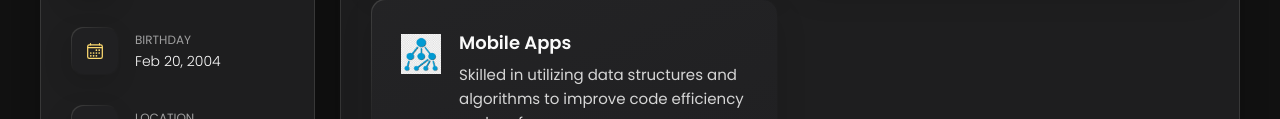
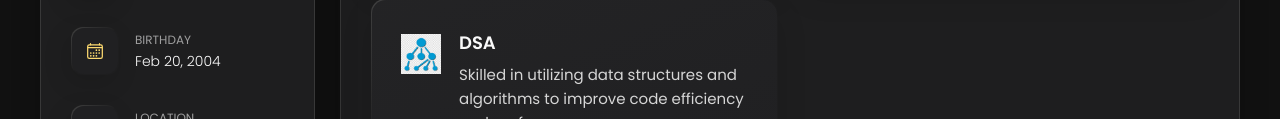
Before and after one commit to tanushkumar84/My-Portfoliio, a plain HTML site: page index.html in a window 1280 px wide. Shown: the part 572-691 px from the top of the page. Drawn offline with nearby package versions, Linux system fonts and the light colour scheme.

Commit message:
Update index.html

```diff
--- a/index.html
+++ b/index.html
@@ -271,7 +271,7 @@
               </div>
 
               <div class="service-content-box">
-                <h4 class="h4 service-item-title">Mobile apps</h4>
+                <h4 class="h4 service-item-title">DSA</h4>
 
                 <p class="service-item-text">
                   Skilled in utilizing data structures and algorithms to improve code efficiency and performance.
```
